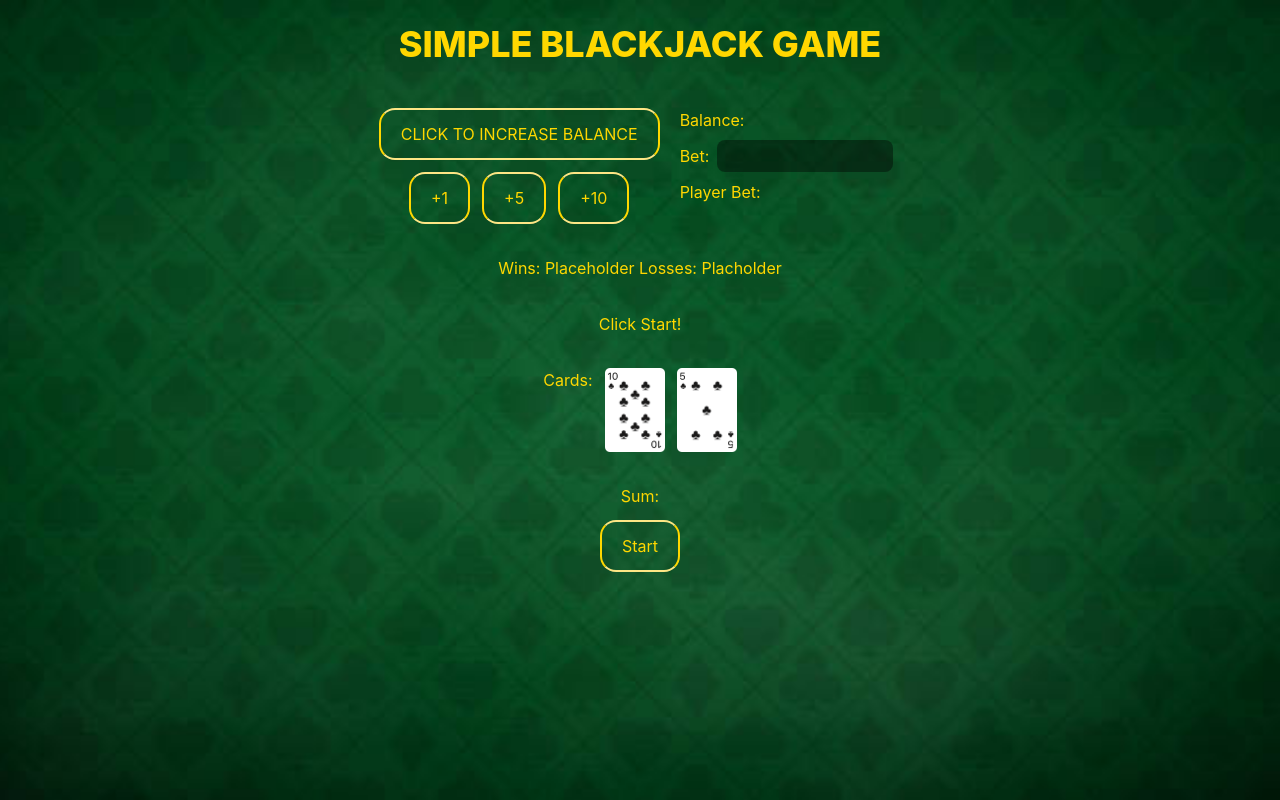
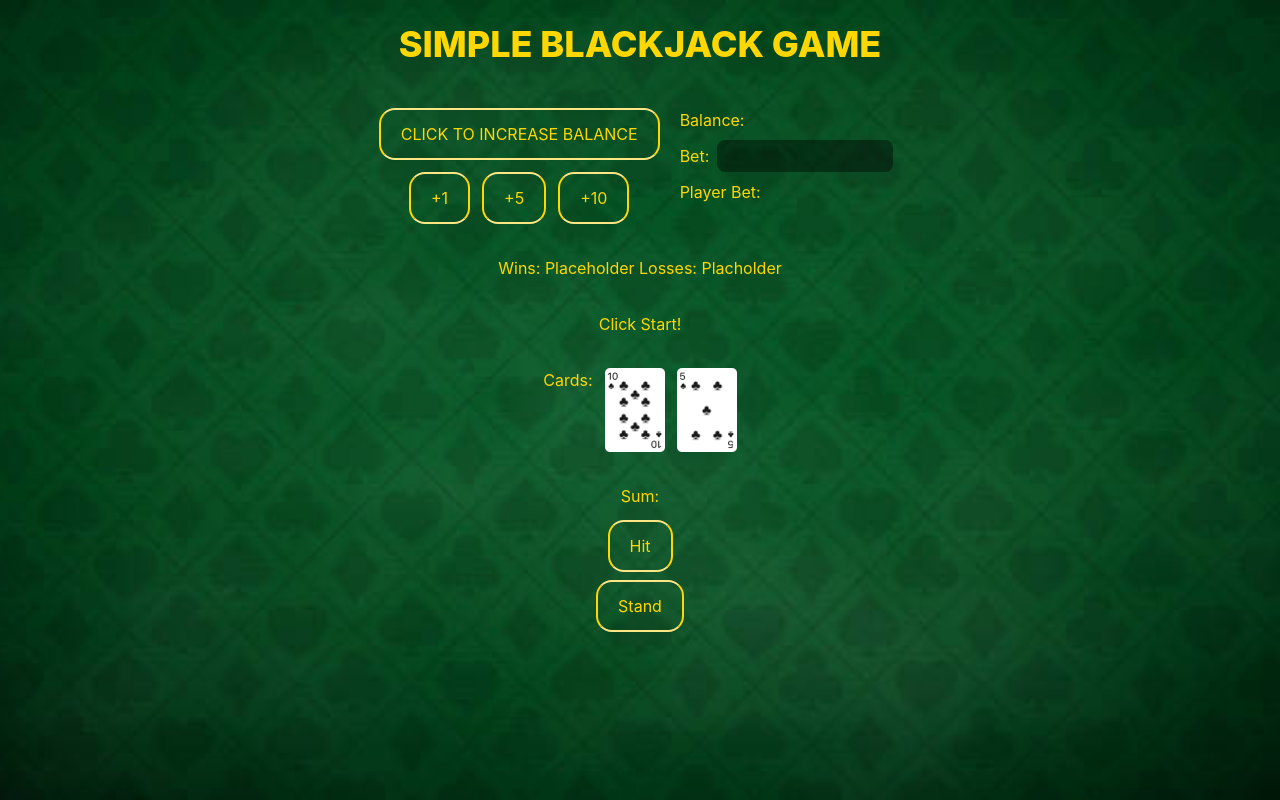
Before and after one commit to BrackListed/Beginner-blackjack, a React (Vite) app: page / in a window 1280 px wide. Both pictures are taken after a click on the button "Start". Built offline with nearby package versions, Linux system fonts and the light colour scheme.

Commit message:
Hit/Stand buttons appear once you click Start Game. Start Game dissapears once you click Start Game.

```diff
--- a/src/App.tsx
+++ b/src/App.tsx
@@ -8,7 +8,5 @@ export default function App (){
       <span className="text-center my-5">Wins: Placeholder Losses: Placholder </span>
       <Main/>
     </div>
-
-
   )
 }
--- a/src/assets/Main.tsx
+++ b/src/assets/Main.tsx
@@ -66,7 +66,6 @@ export function Main() {
     let firstCard = null
     let secondCard = null
  const [cards, setCard] = useState<Card[]>(JSON.parse(localStorage.getItem("card-storage") ?? "null") ?? [firstCard, secondCard])
-
   return (
     <div className="flex flex-col gap-3 text-center items-center">
         <span>Click Start!</span>
@@ -76,19 +75,20 @@ export function Main() {
         ))}
         </div>
         <div id = 'sum-container'>Sum: </div>
-        <Buttons onClick = {() => startGame()}>Start</Buttons>
+        {gameStarted === false && <Buttons onClick = {() => {startGame(); setGameStarted(true)}}>Start</Buttons> }
+        {gameStarted && <div className="flex flex-col gap-2 items-center">
+            <Buttons>Hit</Buttons>
+            <Buttons>Stand</Buttons>
+            </div>}
     </div>
   )
 
   function startGame(){
-    console.log("Hiya!!")
     let firstIndex = Math.floor(Math.random() * cardSelection.length)
     let newFirst = cardSelection[firstIndex]
     let secondIndex = Math.floor(Math.random() * cardSelection.length)
     let newSecond = cardSelection[secondIndex]
     setCard([newFirst, newSecond])
     localStorage.setItem("card-storage", JSON.stringify([newFirst, newSecond]))
-    setGameStarted(true)
 }
-
 }
```
